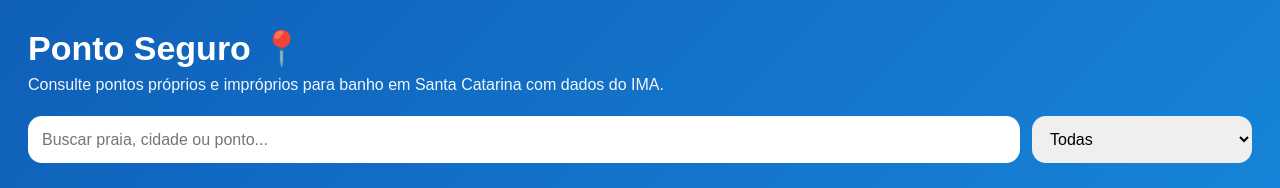
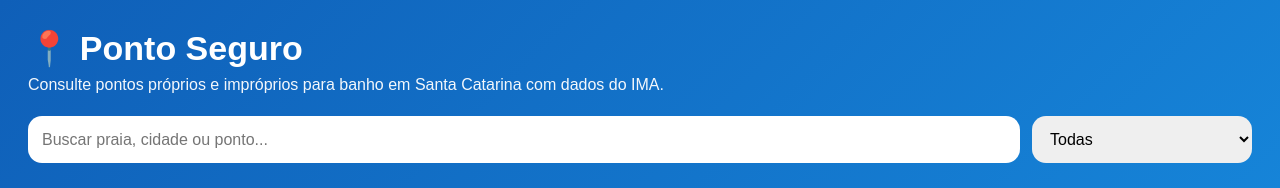
Before and after one commit to Clopin1/Site-da-Praia, a website: page public/index.html in a window 1280 px wide. Shown: the top 188 px of the page. Drawn offline with nearby package versions, Linux system fonts and the light colour scheme; no server answers.

Commit message:
Reorder title text in index.html

```diff
--- a/public/index.html
+++ b/public/index.html
@@ -48,7 +48,7 @@
 <body>
   <header class="hero">
     <div>
-      <h1>Ponto Seguro 📍</h1>
+      <h1> 📍 Ponto Seguro </h1>
 
       <!--
   Descrição curta do objetivo do sistema.
```
